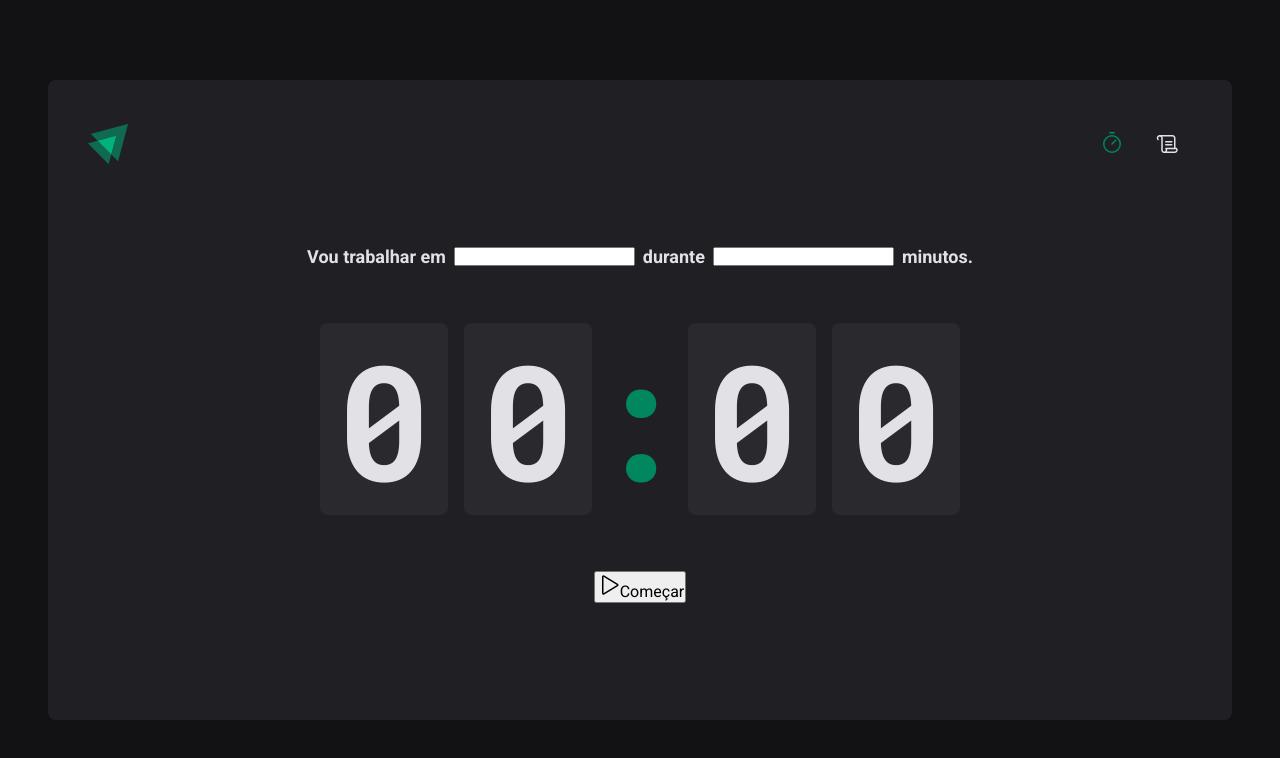
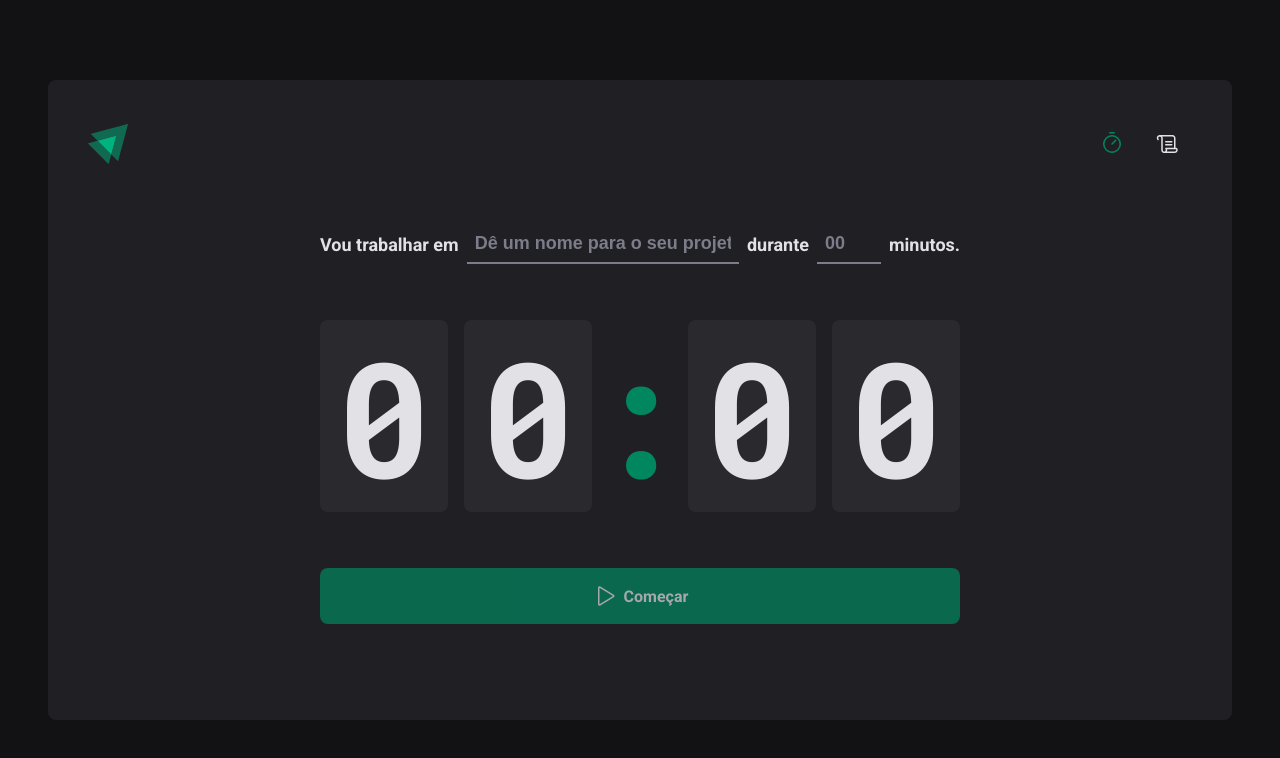
Before and after one commit to vitoorfraga/ignite-timer, a React (Vite) app: page / in a window 1280 px wide. Shown: the top 758 px of the page. Built offline with nearby package versions, Linux system fonts and the light colour scheme.

Commit message:
update: finalização da Home

```diff
--- a/src/pages/Home/index.tsx
+++ b/src/pages/Home/index.tsx
@@ -3,7 +3,10 @@
   CountdownContainer,
   FormContainer,
   HomeContainer,
+  MinutesAmountInput,
   Separator,
+  StartCountdownButton,
+  TaskInput,
 } from './styles'
 
 export function Home() {
@@ -12,10 +15,19 @@
       <form action="">
         <FormContainer>
           <label htmlFor="task">Vou trabalhar em</label>
-          <input type="text" id="task" />
+          <TaskInput
+            type="text"
+            id="task"
+            placeholder="Dê um nome para o seu projeto"
+          />
 
           <label htmlFor="minutesAmount">durante</label>
-          <input type="number" id="minutesAmount" />
+          <MinutesAmountInput
+            type="number"
+            id="minutesAmount"
+            placeholder="00"
+          />
+
           <span>minutos.</span>
         </FormContainer>
 
@@ -27,10 +39,10 @@
           <span>0</span>
         </CountdownContainer>
 
-        <button>
+        <StartCountdownButton disabled>
           <Play size={24} />
           Começar
-        </button>
+        </StartCountdownButton>
       </form>
     </HomeContainer>
   )
--- a/src/pages/Home/styles.tsx
+++ b/src/pages/Home/styles.tsx
@@ -31,6 +31,34 @@
   color: ${(props) => props.theme['gray-100']};
 `
 
+const BaseInput = styled.input`
+  background-color: transparent;
+  height: 2.5rem;
+  border: 0;
+  border-bottom: 2px solid ${(props) => props.theme['gray-500']};
+  font-weight: bold;
+  font-size: 1.125rem;
+  padding: 0 0.5rem;
+  color: ${(props) => props.theme['gray-100']};
+
+  &::placeholder {
+    color: ${(props) => props.theme['gray-500']};
+  }
+
+  &:focus {
+    box-shadow: none;
+    border-color: ${(props) => props.theme['green-500']};
+  }
+`
+
+export const TaskInput = styled(BaseInput)`
+  flex: 1;
+`
+
+export const MinutesAmountInput = styled(BaseInput)`
+  width: 4rem;
+`
+
 export const CountdownContainer = styled.div`
   font-family: 'Roboto Mono', monospace;
   font-size: 10rem;
@@ -56,3 +84,30 @@
   display: flex;
   justify-content: center;
 `
+
+export const StartCountdownButton = styled.button`
+  width: 100%;
+  border: 0;
+  padding: 1rem;
+  border-radius: 8px;
+  display: flex;
+  align-items: center;
+  justify-content: center;
+
+  gap: 0.5rem;
+  font-weight: bold;
+
+  cursor: pointer;
+
+  background-color: ${(props) => props.theme['green-500']};
+  color: ${(props) => props.theme['gray-100']};
+
+  &:disabled {
+    opacity: 0.7;
+    cursor: not-allowed;
+  }
+
+  &:not(:disabled)hover {
+    background-color: ${(props) => props.theme['green-700']};
+  }
+`
```
